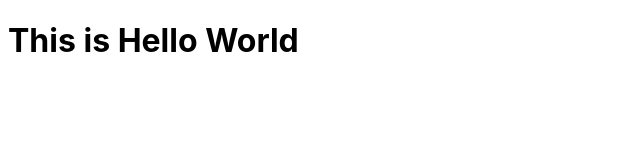
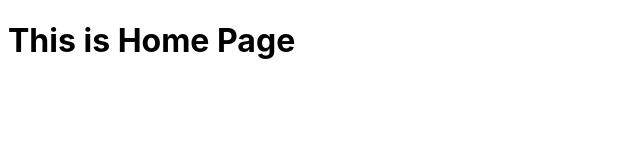
Before and after one commit to harshv5094/machine-code-round-6, a React (Vite) app: page / in a window 1280 px wide. Shown: the top 160 px of the page, without its empty margins (0-640 px from the left). Built offline with nearby package versions, Linux system fonts and the light colour scheme.

Commit message:
feat: Adding Home Page

```diff
--- a/src/App.jsx
+++ b/src/App.jsx
@@ -1,9 +1,10 @@
 import "./App.css";
+import Home from "./pages/Home";
 
 function App() {
   return (
     <div className="App">
-      <h1>This is Hello World</h1>
+      <Home />
     </div>
   );
 }
```
